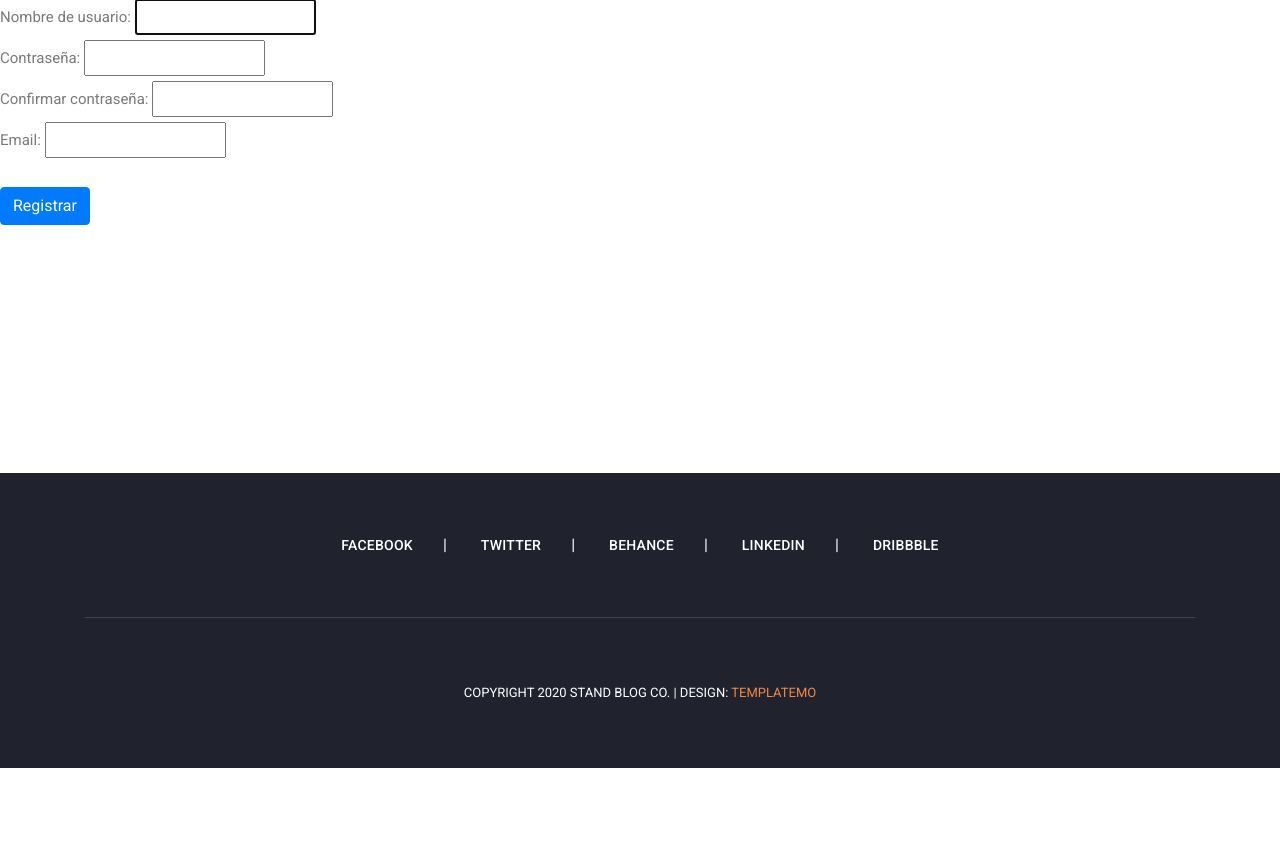
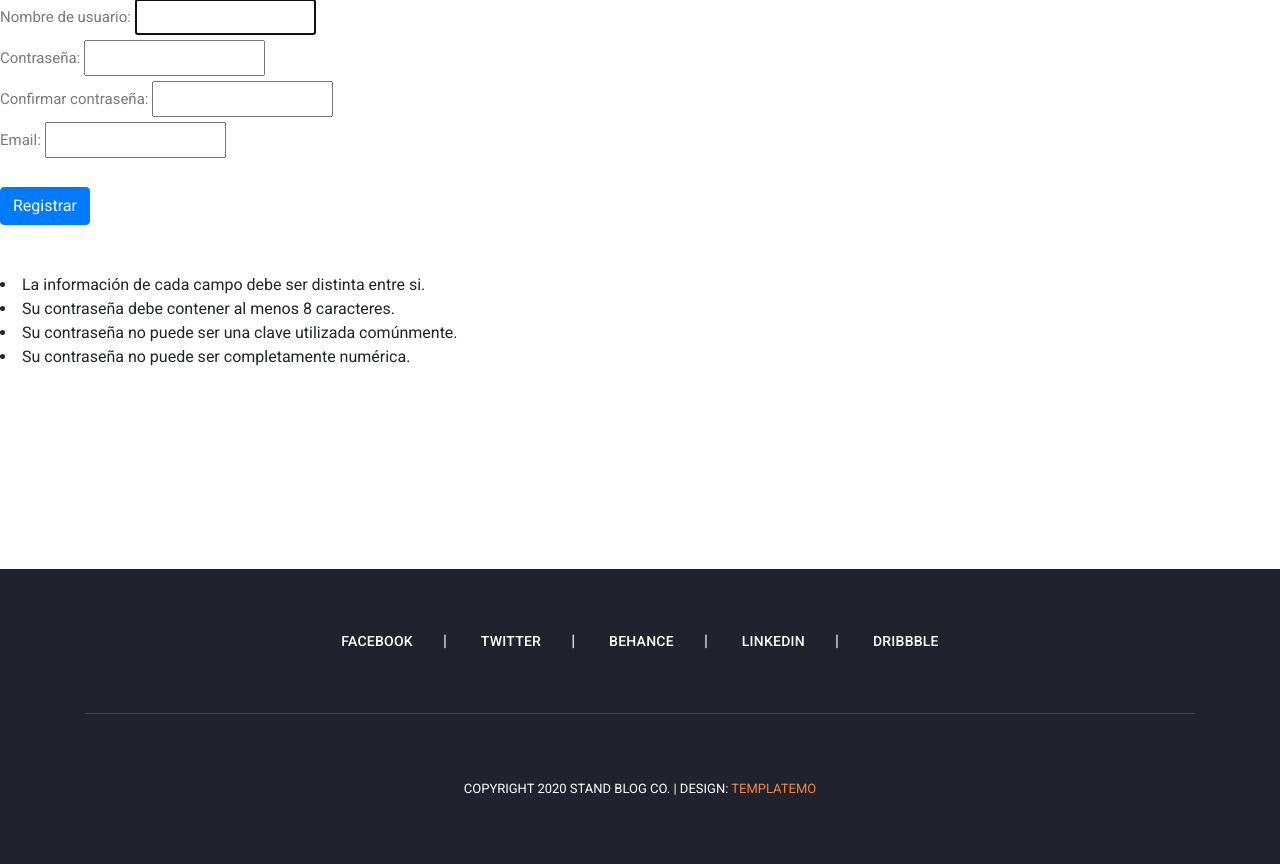
Before and after one commit to rafaelricardodarosa/MiniBlogCoder, a Django app: page /register/ in a window 1280 px wide. Shown: the part 183-1047 px from the top of the page. Before the commit the page ends 951 px from the top, so only its background shows below. Run offline with Django 4.2, Linux system fonts and the light colour scheme; some libraries are stand-ins or nearby versions.

Commit message:
ModRegister

```diff
--- a/MiniBlogApp/templates/register.html
+++ b/MiniBlogApp/templates/register.html
@@ -27,5 +27,10 @@
      <br>
  </body>
  </html>
+<li>La información de cada campo debe ser distinta entre si.</li>
+<li>Su contraseña debe contener al menos 8 caracteres.</li>
+<li>Su contraseña no puede ser una clave utilizada comúnmente.</li>
+<li>Su contraseña no puede ser completamente numérica.</li>
  {% endblock  %}
+
  {% block footer %} {% include 'footer.html' %} {% endblock  %}
--- a/MiniBlogApp/views.py
+++ b/MiniBlogApp/views.py
@@ -31,7 +31,7 @@ def blog(request):
 
     # a continuacion incorporamos funcionalidad de pagination para django, para pasar entre numeros de paginas de blog arriba del footer.
 
-    paginator = Paginator(post, ) # Muestra 2 posts por pagina.
+    paginator = Paginator(post, 2) # Muestra 2 posts por pagina.
     page_number = request.GET.get('page')
     page_obj = paginator.get_page(page_number)
 
```
Also changed, not shown: db.sqlite3.
